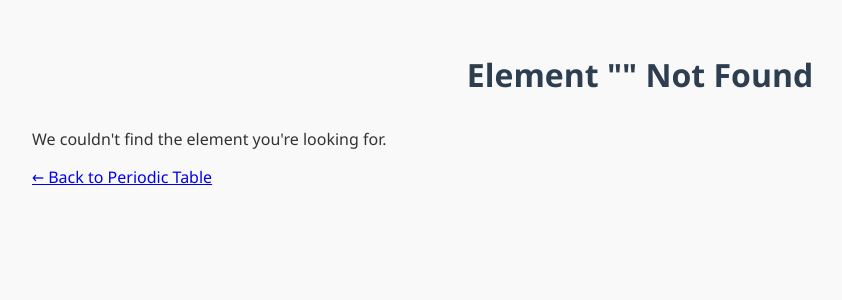
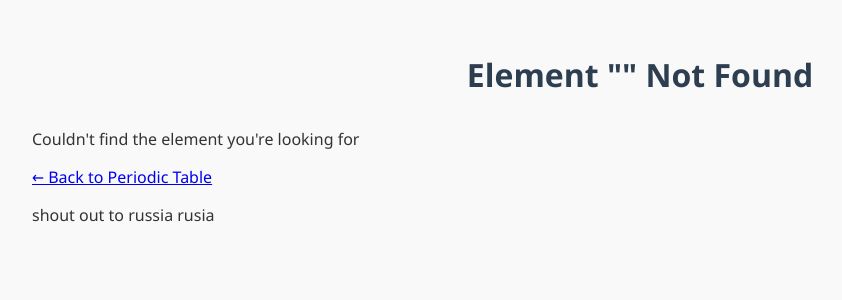
Before and after one commit to staten-island-tech/flask-api-project-weiy-1, a Flask app: template templates/404.html in a window 1280 px wide. Shown: the top 300 px of the page, without its empty margins (0-842 px from the left). Run offline with Flask 3, Linux system fonts and the light colour scheme; the template is opened without the code that fills it, so the values that code supplies are empty.

Commit message:
wruiwerfasda

```diff
--- a/templates/404.html
+++ b/templates/404.html
@@ -7,7 +7,8 @@
 </head>
 <body>
     <h1>Element "{{ symbol }}" Not Found</h1>
-    <p>We couldn't find the element you're looking for.</p>
+    <p>Couldn't find the element you're looking for</p>
     <a href="{{ url_for('index') }}">← Back to Periodic Table</a>
+    <p> shout out to russia rusia</p>
 </body>
 </html>
```
